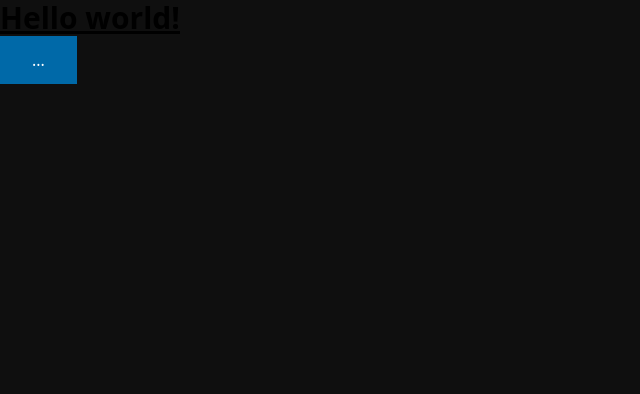
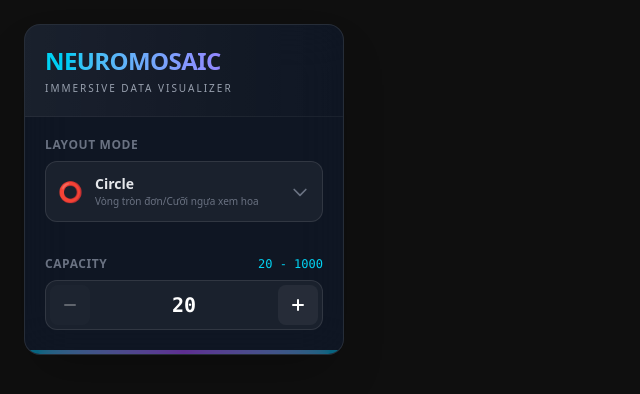
Before and after one commit to ngTamAn111103/NeuroMosaic, a React (Vite) app: page / in a window 1280 px wide. Shown: the top 394 px of the page, without its empty margins (0-640 px from the left). Built offline with nearby package versions, Linux system fonts and the light colour scheme.

Commit message:
Coppy paste UIOverlay

```diff
--- a/src/App.jsx
+++ b/src/App.jsx
@@ -1,14 +1,14 @@
 import { useState } from "react";
+import UIOverlay from "./components/UIOverlay";
 
 function App() {
-  const [count, setCount] = useState(0);
-
+  //
   return (
     <>
-      <h1 class="text-3xl font-bold underline">Hello world!</h1>
-      <button class="bg-sky-700 px-4 py-2 text-white hover:bg-sky-800 sm:px-8 sm:py-3">
-        ...
-      </button>
+      <div className="relative h-screen w-full">
+        {/* UI Overlay */}
+        <UIOverlay/>
+      </div>
     </>
   );
 }
--- /dev/null
+++ b/src/components/UIOverlay.jsx
@@ -0,0 +1,175 @@
+import React, { useState } from "react";
+
+// Danh sách Layout (Bạn có thể thêm thoải mái vào đây sau này)
+const LAYOUTS = [
+  { id: "sphere", label: "Sphere", desc: "Cấu trúc hình cầu", icon: "🌍" },
+  { id: "circle", label: "Circle", desc: "Vòng tròn đơn/Cưỡi ngựa xem hoa", icon: "⭕" },
+  { id: "cone", label: "Cone", desc: "Hình nón xoắn", icon: "🍦" },
+  { id: "grid", label: "Grid Wall", desc: "Tường phẳng", icon: "🧱" },
+  { id: "spiral", label: "Spiral", desc: "Xoắn ốc vô cực", icon: "🌀" },
+  { id: "random", label: "Chaos", desc: "Ngẫu nhiên", icon: "🎲" },
+];
+
+const UIOverlay = ({
+  currentLayout = "circle",
+  setLayout,
+  imageCount = 20,
+  setImageCount,
+  min = 20,
+  max = 1000,
+  step = 10,
+}) => {
+  const [isDropdownOpen, setIsDropdownOpen] = useState(false);
+
+  // Tìm thông tin layout hiện tại để hiển thị
+  const activeLayout =
+    LAYOUTS.find((l) => l.id === currentLayout) || LAYOUTS[0];
+
+  const handleAdjustCount = (amount) => {
+    const targetValue = imageCount + amount;
+    const clampedValue = Math.min(Math.max(targetValue, min), max);
+    setImageCount(clampedValue);
+  };
+
+  return (
+    // Container chính: Góc Trái - Trên
+    <div
+      className="absolute top-6 left-6 z-50 flex w-80 flex-col gap-4 text-white"
+      onPointerDown={(e) => e.stopPropagation()} // Chặn click xuyên thấu
+    >
+      {/* --- PANEL CHÍNH --- */}
+      <div className="overflow-hidden rounded-2xl border border-white/10 bg-gray-900/80 shadow-2xl backdrop-blur-xl transition-all duration-300">
+        {/* 1. Header: Tên dự án */}
+        <div className="border-b border-white/5 bg-gradient-to-r from-white/5 to-transparent p-5">
+          <h1 className="bg-gradient-to-r from-cyan-400 to-purple-500 bg-clip-text text-2xl font-bold tracking-tight text-transparent">
+            NEUROMOSAIC
+          </h1>
+          <p className="mt-1 text-[10px] tracking-[0.2em] text-gray-400 uppercase">
+            Immersive Data Visualizer
+          </p>
+        </div>
+
+        <div className="space-y-6 p-5">
+          {/* 2. Layout Selector (Dropdown) */}
+          <div className="relative">
+            <label className="mb-2 block text-xs font-bold tracking-wider text-gray-500 uppercase">
+              Layout Mode
+            </label>
+
+            {/* Nút bấm mở Menu */}
+            <button
+              onClick={() => setIsDropdownOpen(!isDropdownOpen)}
+              className="group flex w-full items-center justify-between rounded-xl border border-white/10 bg-white/5 p-3 transition-all hover:bg-white/10"
+            >
+              <div className="flex items-center gap-3">
+                <span className="text-xl">{activeLayout.icon}</span>
+                <div className="text-left">
+                  <div className="text-sm font-bold text-gray-200 group-hover:text-white">
+                    {activeLayout.label}
+                  </div>
+                  <div className="text-[10px] text-gray-500">
+                    {activeLayout.desc}
+                  </div>
+                </div>
+              </div>
+
+              {/* Mũi tên xoay */}
+              <svg
+                className={`h-5 w-5 text-gray-500 transition-transform duration-300 ${isDropdownOpen ? "rotate-180" : ""}`}
+                fill="none"
+                viewBox="0 0 24 24"
+                stroke="currentColor"
+              >
+                <path
+                  strokeLinecap="round"
+                  strokeLinejoin="round"
+                  strokeWidth={2}
+                  d="M19 9l-7 7-7-7"
+                />
+              </svg>
+            </button>
+
+            {/* Danh sách thả xuống (Collapsible) */}
+            <div
+              className={`mt-2 overflow-hidden rounded-xl border border-white/5 bg-black/40 transition-all duration-300 ease-in-out ${isDropdownOpen ? "max-h-64 py-1 opacity-100" : "max-h-0 opacity-0"} `}
+            >
+              <div className="custom-scrollbar max-h-64 overflow-y-auto">
+                {LAYOUTS.map((layout) => (
+                  <button
+                    key={layout.id}
+                    onClick={() => {
+                      setLayout(layout.id);
+                      setIsDropdownOpen(false);
+                    }}
+                    className={`flex w-full items-center gap-3 px-4 py-2.5 text-left text-sm transition-colors ${
+                      currentLayout === layout.id
+                        ? "bg-cyan-500/20 text-cyan-400"
+                        : "text-gray-400 hover:bg-white/5 hover:text-white"
+                    } `}
+                  >
+                    <span>{layout.icon}</span>
+                    <span>{layout.label}</span>
+                    {currentLayout === layout.id && (
+                      <span className="ml-auto text-cyan-400">●</span>
+                    )}
+                  </button>
+                ))}
+              </div>
+            </div>
+          </div>
+
+          {/* 3. Image Counter Control */}
+          <div>
+            <div className="mb-2 flex items-end justify-between">
+              <label className="text-xs font-bold tracking-wider text-gray-500 uppercase">
+                Capacity
+              </label>
+              <span className="font-mono text-xs text-cyan-400">
+                {min} - {max}
+              </span>
+            </div>
+
+            <div className="flex items-center gap-2 rounded-xl border border-white/10 bg-white/5 p-1">
+              {/* Nút Giảm */}
+              <button
+                onClick={() => handleAdjustCount(-step)}
+                disabled={imageCount === min}
+                className="flex h-10 w-10 items-center justify-center rounded-lg bg-white/5 transition-all hover:bg-white/20 hover:text-red-400 active:scale-95 disabled:opacity-30"
+              >
+                <svg width="12" height="2" fill="currentColor">
+                  <rect width="12" height="2" rx="1" />
+                </svg>
+              </button>
+
+              {/* Số hiển thị */}
+              <div className="flex-1 text-center font-mono text-xl font-bold text-white">
+                {imageCount}
+              </div>
+
+              {/* Nút Tăng */}
+              <button
+                onClick={() => handleAdjustCount(step)}
+                disabled={imageCount === max}
+                className="flex h-10 w-10 items-center justify-center rounded-lg bg-white/5 transition-all hover:bg-white/20 hover:text-green-400 active:scale-95 disabled:opacity-30"
+              >
+                <svg
+                  width="12"
+                  height="12"
+                  viewBox="0 0 12 12"
+                  fill="currentColor"
+                >
+                  <path d="M5 5V1a1 1 0 0 1 2 0v4h4a1 1 0 0 1 0 2H7v4a1 1 0 0 1-2 0V7H1a1 1 0 0 1 0-2h4z" />
+                </svg>
+              </button>
+            </div>
+          </div>
+        </div>
+
+        {/* Footer trang trí */}
+        <div className="h-1 w-full bg-gradient-to-r from-cyan-500 via-purple-500 to-cyan-500 opacity-50"></div>
+      </div>
+    </div>
+  );
+};
+
+export default UIOverlay;
```
